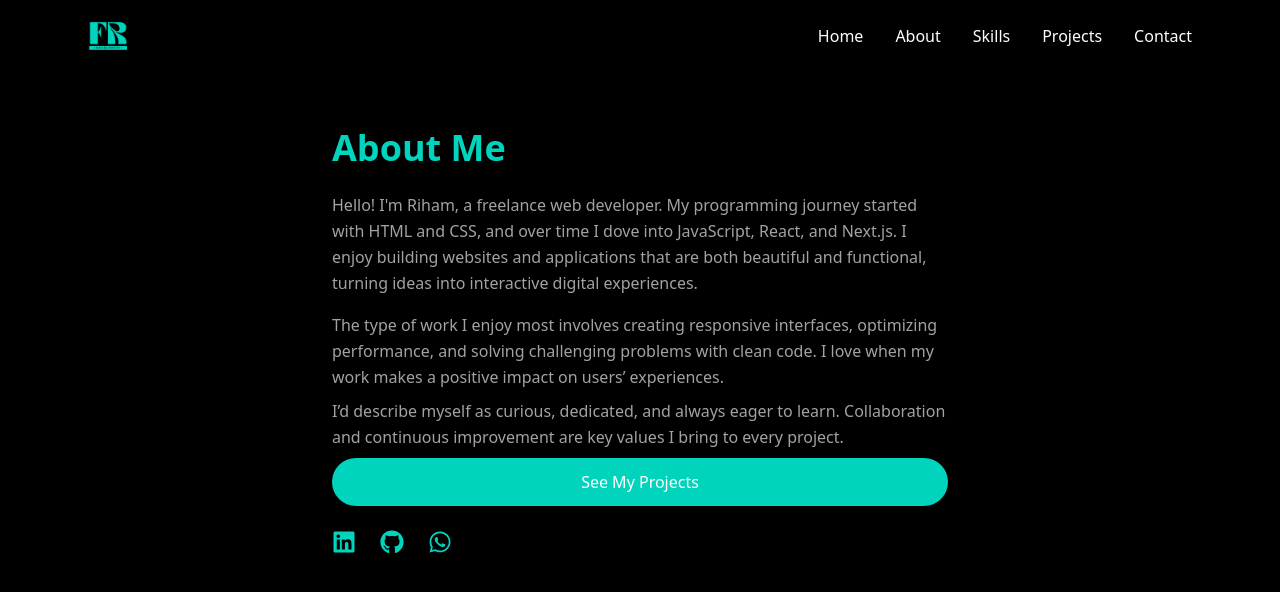
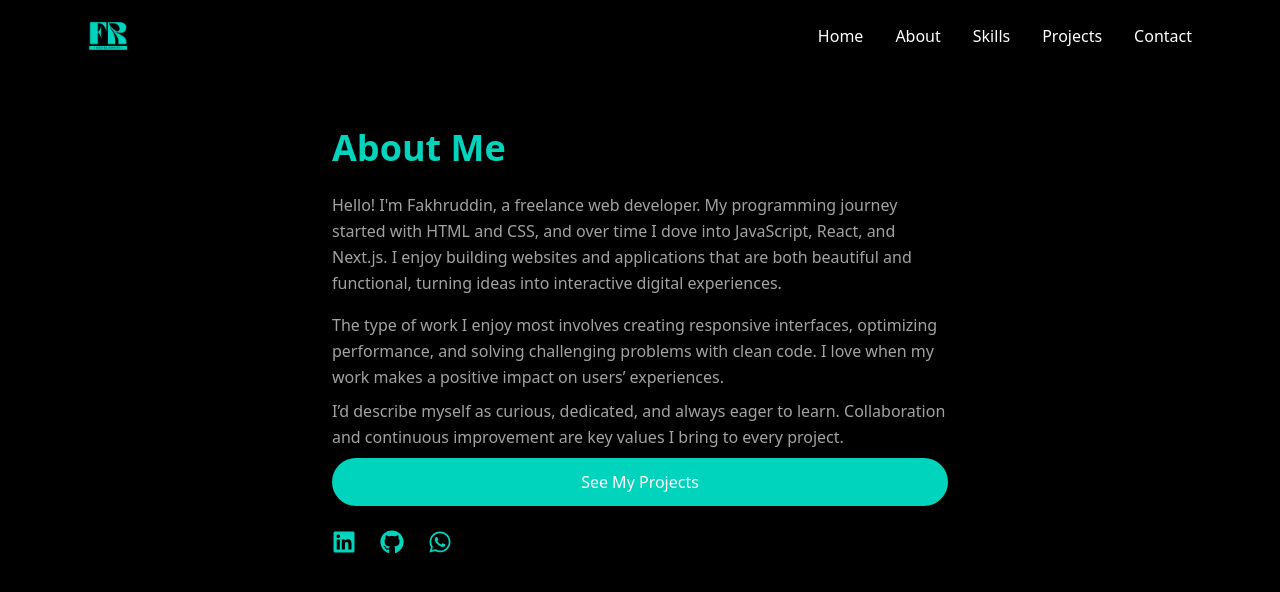
Before and after one commit to MohammadFakhruddin/portfolio-riham, a React (Vite) app: page / in a window 1280 px wide. Both pictures are taken after a click on the button "About". Shown: the top 592 px of the page. Built offline with nearby package versions, Linux system fonts and the light colour scheme.

Commit message:
Update About.jsx

```diff
--- a/src/Components/About.jsx
+++ b/src/Components/About.jsx
@@ -19,7 +19,7 @@ const About = () => {
           <h2 className="text-4xl font-bold text-[#00D4BD] mb-6">About Me</h2>
 
           <p className="text-[#A2A2A2] leading-relaxed mb-4">
-            Hello! I'm Riham, a freelance web developer. My programming journey started with HTML and CSS,
+            Hello! I'm Fakhruddin, a freelance web developer. My programming journey started with HTML and CSS,
             and over time I dove into JavaScript, React, and Next.js. I enjoy building websites and applications
             that are both beautiful and functional, turning ideas into interactive digital experiences.
           </p>
```
